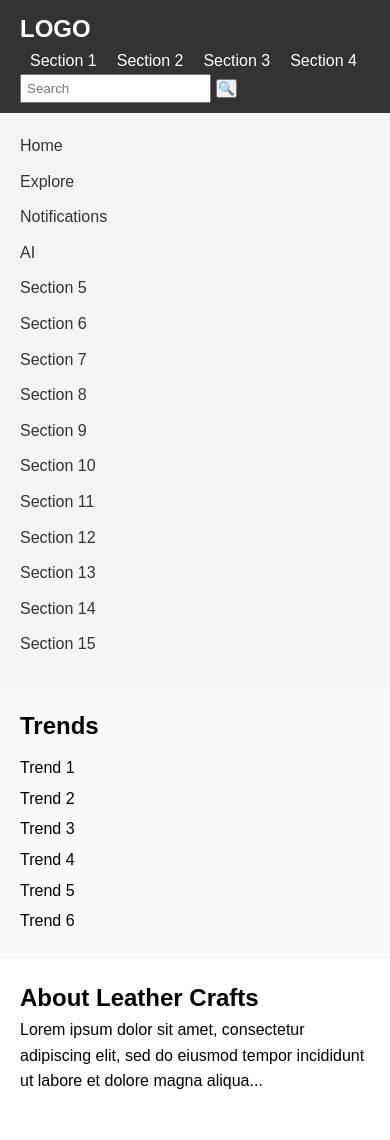
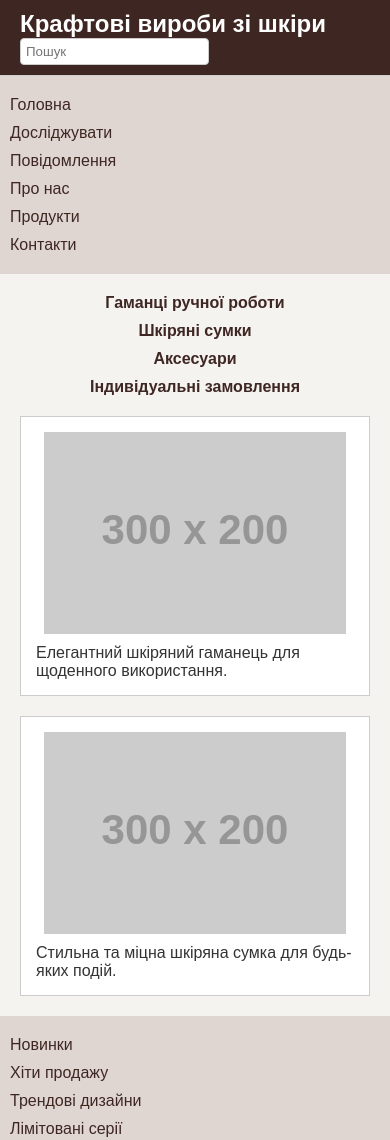
Before and after one commit to vladriabyi/front-end, a plain HTML site: page layout 1/index.html in a window 390 px wide. Shown: the top 1140 px of the page. Drawn offline with Linux system fonts and the light colour scheme; placeholder pictures from the web are drawn by us.

Commit message:
added responsive layout to all layouts

```diff
--- a/layout 1/index.html
+++ b/layout 1/index.html
@@ -1,80 +1,203 @@
 <!DOCTYPE html>
-<html lang="en">
+<html lang="uk">
 <head>
     <meta charset="UTF-8">
     <meta name="viewport" content="width=device-width, initial-scale=1.0">
     <title>Крафтові вироби зі шкіри</title>
-    <link rel="stylesheet" href="css/styles.css">
+    <style>
+        * {
+            margin: 0;
+            padding: 0;
+            box-sizing: border-box;
+        }
+
+        body {
+            font-family: Arial, sans-serif;
+            display: flex;
+            flex-direction: column;
+            min-height: 100vh;
+            background-color: #f5f3ef;
+            color: #333;
+        }
+
+        header {
+            display: flex;
+            justify-content: space-between;
+            align-items: center;
+            background-color: #3e2723;
+            padding: 10px 20px;
+            border-bottom: 1px solid #ccc;
+            color: #fff;
+        }
+
+        header .logo {
+            font-size: 24px;
+            font-weight: bold;
+        }
+
+        header .search {
+            display: flex;
+            align-items: center;
+        }
+
+        header .search input {
+            padding: 5px;
+            border: 1px solid #ccc;
+            border-radius: 4px;
+        }
+
+        main {
+            display: flex;
+            flex: 1;
+        }
+
+        nav {
+            width: 200px;
+            background-color: #e0d6d1;
+            padding: 10px;
+            border-right: 1px solid #ccc;
+        }
+
+        nav ul {
+            list-style: none;
+        }
+
+        nav ul li {
+            margin: 10px 0;
+        }
+
+        nav ul li a {
+            text-decoration: none;
+            color: #3e2723;
+        }
+
+        .content {
+            flex: 1;
+            padding: 20px;
+        }
+
+        .content .sections {
+            display: flex;
+            justify-content: space-around;
+            margin-bottom: 20px;
+        }
+
+        .content .sections div {
+            flex: 1;
+            text-align: center;
+            font-weight: bold;
+            color: #3e2723;
+        }
+
+        .content .main-content {
+            display: flex;
+            flex-direction: column;
+            gap: 20px;
+        }
+
+        .content .main-content .item {
+            background-color: #ffffff;
+            padding: 15px;
+            border: 1px solid #ccc;
+            display: flex;
+            flex-direction: column;
+            align-items: center;
+        }
+
+        .content .main-content .item img {
+            max-width: 100%;
+            height: auto;
+            margin-bottom: 10px;
+            border: 1px solid #ccc;
+        }
+
+        .sidebar {
+            width: 200px;
+            background-color: #e0d6d1;
+            padding: 10px;
+            border-left: 1px solid #ccc;
+        }
+
+        .sidebar .trends {
+            list-style: none;
+        }
+
+        .sidebar .trends li {
+            margin: 10px 0;
+        }
+
+        .sidebar .trends li a {
+            text-decoration: none;
+            color: #3e2723;
+        }
+
+        @media (max-width: 768px) {
+            header {
+                flex-direction: column;
+                align-items: flex-start;
+            }
+
+            main {
+                flex-direction: column;
+            }
+
+            nav, .sidebar {
+                width: 100%;
+                border: none;
+            }
+
+            .content .sections {
+                flex-direction: column;
+                gap: 10px;
+            }
+        }
+    </style>
 </head>
 <body>
-    <!-- Header Section -->
     <header>
-        <div class="logo">LOGO</div>
-        <nav class="main-nav">
+        <div class="logo">Крафтові вироби зі шкіри</div>
+        <div class="search">
+            <input type="text" placeholder="Пошук">
+        </div>
+    </header>
+    <main>
+        <nav>
             <ul>
-                <li><a href="#">Section 1</a></li>
-                <li><a href="#">Section 2</a></li>
-                <li><a href="#">Section 3</a></li>
-                <li><a href="#">Section 4</a></li>
+                <li><a href="#">Головна</a></li>
+                <li><a href="#">Досліджувати</a></li>
+                <li><a href="#">Повідомлення</a></li>
+                <li><a href="#">Про нас</a></li>
+                <li><a href="#">Продукти</a></li>
+                <li><a href="#">Контакти</a></li>
             </ul>
         </nav>
-        <div class="search-bar">
-            <input type="text" placeholder="Search">
-            <button>🔍</button>
+        <div class="content">
+            <div class="sections">
+                <div>Гаманці ручної роботи</div>
+                <div>Шкіряні сумки</div>
+                <div>Аксесуари</div>
+                <div>Індивідуальні замовлення</div>
+            </div>
+            <div class="main-content">
+                <div class="item">
+                    <img src="https://via.placeholder.com/300x200" alt="Гаманець ручної роботи">
+                    <p>Елегантний шкіряний гаманець для щоденного використання.</p>
+                </div>
+                <div class="item">
+                    <img src="https://via.placeholder.com/300x200" alt="Шкіряна сумка">
+                    <p>Стильна та міцна шкіряна сумка для будь-яких подій.</p>
+                </div>
+            </div>
         </div>
-    </header>
-
-    <!-- Main Content Section -->
-    <main>
         <aside class="sidebar">
-            <ul>
-                <li><a href="#">Home</a></li>
-                <li><a href="#">Explore</a></li>
-                <li><a href="#">Notifications</a></li>
-                <li><a href="#">AI</a></li>
-                <li><a href="#">Section 5</a></li>
-                <li><a href="#">Section 6</a></li>
-                <li><a href="#">Section 7</a></li>
-                <li><a href="#">Section 8</a></li>
-                <li><a href="#">Section 9</a></li>
-                <li><a href="#">Section 10</a></li>
-                <li><a href="#">Section 11</a></li>
-                <li><a href="#">Section 12</a></li>
-                <li><a href="#">Section 13</a></li>
-                <li><a href="#">Section 14</a></li>
-                <li><a href="#">Section 15</a></li>
-            </ul>
-        </aside>
-
-        <section class="content">
-            <div class="main-article">
-                <h1>About Leather Crafts</h1>
-                <p>Lorem ipsum dolor sit amet, consectetur adipiscing elit, sed do eiusmod tempor incididunt ut labore et dolore magna aliqua...</p>
-                <img src="images/sample.jpg" alt="Leather Craft">
-                <p>More details about leather crafting go here...</p>
-            </div>
-
-            <div class="secondary-article">
-                <p>Lorem ipsum dolor sit amet, consectetur adipiscing elit, sed do eiusmod tempor incididunt ut labore et dolore magna aliqua...</p>
-            </div>
-        </section>
-
-        <aside class="trends">
-            <h2>Trends</h2>
-            <ul>
-                <li>Trend 1</li>
-                <li>Trend 2</li>
-                <li>Trend 3</li>
-                <li>Trend 4</li>
-                <li>Trend 5</li>
-                <li>Trend 6</li>
+            <ul class="trends">
+                <li><a href="#">Новинки</a></li>
+                <li><a href="#">Хіти продажу</a></li>
+                <li><a href="#">Трендові дизайни</a></li>
+                <li><a href="#">Лімітовані серії</a></li>
+                <li><a href="#">Подарункові ідеї</a></li>
             </ul>
         </aside>
     </main>
-
-    <!-- Footer Section -->
-    <footer>
-        <p>&copy; 2024 Крафтові вироби зі шкіри. All rights reserved.</p>
-    </footer>
 </body>
 </html>
--- a/layout 3/css/styles.css
+++ b/layout 3/css/styles.css
@@ -29,14 +29,17 @@ header h1 {
 .content {
     display: flex;
     gap: 20px;
+    flex-wrap: wrap;
 }
 
 .main {
     flex: 3;
+    min-width: 300px;
 }
 
 .sidebar {
     flex: 1;
+    min-width: 200px;
 }
 
 .article {
@@ -93,3 +96,25 @@ header h1 {
 .sidebar li a:hover {
     color: #8B4513;
 }
+
+@media (max-width: 768px) {
+    .content {
+        flex-direction: column;
+    }
+
+    .main, .sidebar {
+        min-width: 100%;
+    }
+
+    .article img {
+        max-width: 100%;
+    }
+
+    .container {
+        padding: 10px;
+    }
+
+    header h1 {
+        font-size: 1.5rem;
+    }
+}
```
Also changed, not shown: layout 4/css/styles.css (+8 -3 lines).
